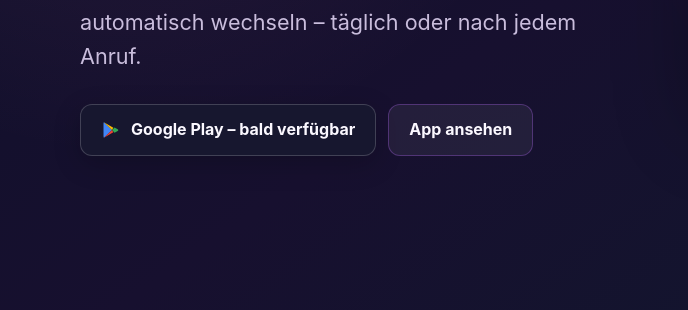
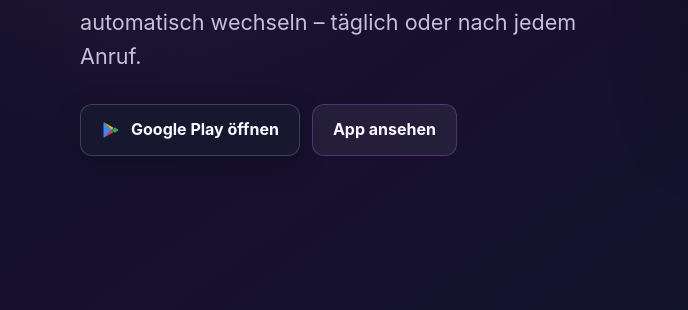
Before and after one commit to bj-eberhardt/zufalls-klingelton, a plain HTML site: page pages/index.html in a window 1280 px wide. Shown: the part 490-800 px from the top of the page, 0-688 px from the left. Drawn offline with Linux system fonts and the light colour scheme; grey boxes are pictures that could not be loaded.

```diff
--- a/pages/index.html
+++ b/pages/index.html
@@ -196,7 +196,7 @@
           <h1>Jeder Anruf klingt <span>anders.</span></h1>
           <p class="hero-copy">Sammle deine Lieblingssongs in einem persönlichen Musikpool und lass deinen Android-Klingelton automatisch wechseln – täglich oder nach jedem Anruf.</p>
           <div class="actions">
-            <a class="button" href="https://play.google.com/store/apps/details?id=de.emailspeicher.zufallsklingelton" target="_blank" rel="noopener"><svg class="play-icon" viewBox="0 0 24 24" aria-hidden="true"><path class="blue" d="M3.5 2.8 13.2 12 3.5 21.2c-.3-.4-.5-.9-.5-1.6V4.4c0-.7.2-1.2.5-1.6z"/><path class="green" d="m13.2 12 3.1-3 3.7 2.1c1 .6 1.1 1.4 0 2l-3.7 2.1z"/><path class="yellow" d="m3.5 2.8 11.3 6.4-1.6 2.8z"/><path class="red" d="m3.5 21.2 11.3-6.4-1.6-2.8z"/></svg>Google Play – bald verfügbar</a>
+            <a class="button" href="https://play.google.com/store/apps/details?id=de.emailspeicher.zufallsklingelton" target="_blank" rel="noopener"><svg class="play-icon" viewBox="0 0 24 24" aria-hidden="true"><path class="blue" d="M3.5 2.8 13.2 12 3.5 21.2c-.3-.4-.5-.9-.5-1.6V4.4c0-.7.2-1.2.5-1.6z"/><path class="green" d="m13.2 12 3.1-3 3.7 2.1c1 .6 1.1 1.4 0 2l-3.7 2.1z"/><path class="yellow" d="m3.5 2.8 11.3 6.4-1.6 2.8z"/><path class="red" d="m3.5 21.2 11.3-6.4-1.6-2.8z"/></svg>Google Play öffnen</a>
             <a class="button button-secondary" href="#screenshots">App ansehen</a>
           </div>
         </div>
```
Also changed, not shown: 1 other file.
